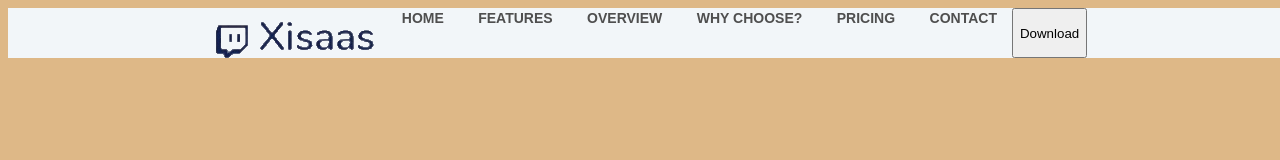
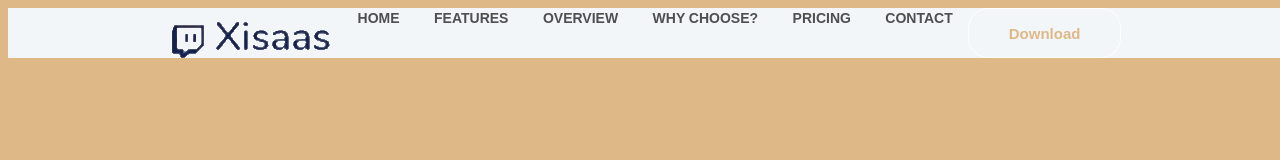
Before and after one commit to Sandrita41/xisass, a website: page index.html in a window 1280 px wide. Drawn offline with Linux system fonts and the light colour scheme.

Commit message:
button style

```diff
--- a/css/main.css
+++ b/css/main.css
@@ -44,4 +44,15 @@
         color: #e83e8c;
     }
 
-    .downloadBtn {}
+    .button {
+        line-height: 15px;
+        padding: 10px 40px;
+        margin-right: 10px;
+        font-size: 15px;
+        font-weight: 700;
+        color: burlywood;
+        border-radius: 20px;
+        background: transparent;
+        border: 1px solid white;
+        cursor: pointer;
+    }
--- a/index.html
+++ b/index.html
@@ -21,7 +21,7 @@
                 <a href="#pricing">Pricing</a>
                 <a href="#contact">Contact</a>
             </nav>
-            <button class="downloadBtn">Download</button></header>
+            <button class="button">Download</button></header>
     <!-- <div>main image</div>
     <div>We are fastest</div>
     <div>We are featured in</div>
```
